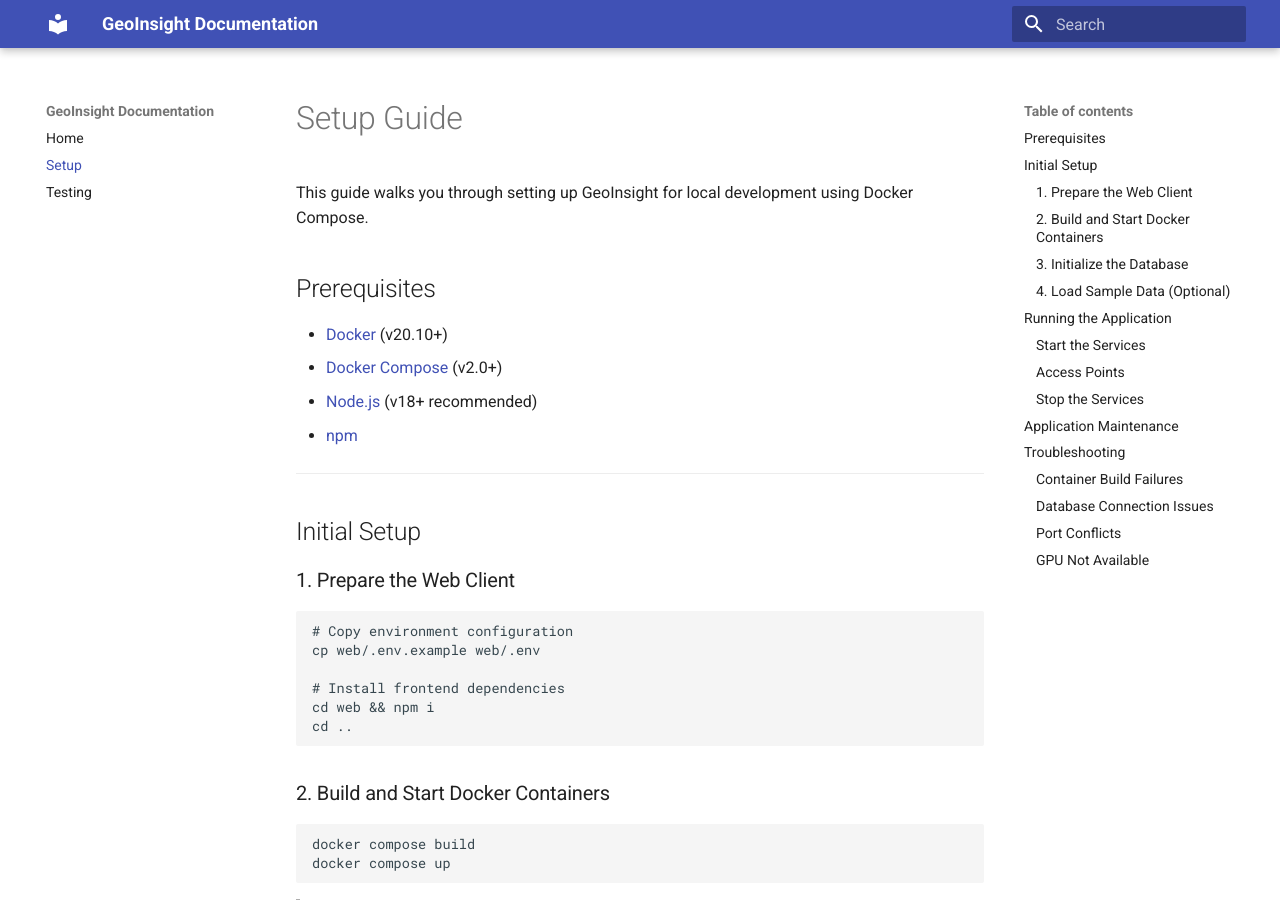
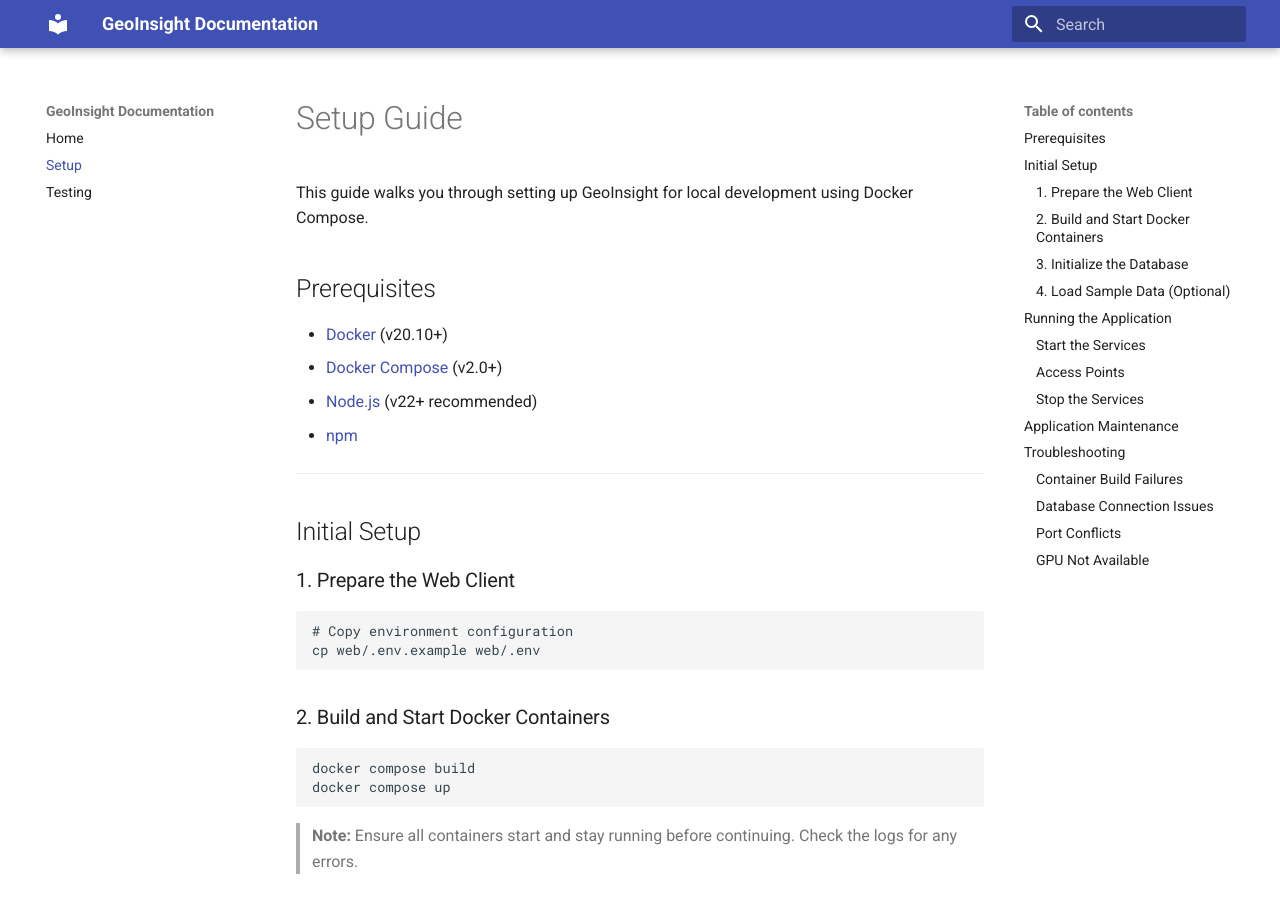
Before and after one commit to OpenGeoscience/uvdat, an MkDocs documentation site: the page built from docs/setup.md, in a window 1280 px wide and 900 px high. Built offline with MkDocs 1.6.1 and Material for MkDocs 9.7.7, drawn with Linux system fonts in a browser that asks for light colours; some of the changed text lies outside the part shown.

Commit message:
Address additional PR review feedback
- Remove npm install step (now handled inside container)
- Remove Node.js/npm from prerequisites
- Remove tile2net references (tile2net has been removed)

````diff
--- a/docs/setup.md
+++ b/docs/setup.md
@@ -6,7 +6,7 @@
 
 - [Docker](https://docs.docker.com/get-docker/) (v20.10+)
 - [Docker Compose](https://docs.docker.com/compose/install/) (v2.0+)
-- [Node.js](https://nodejs.org/) (v18+ recommended)
+- [Node.js](https://nodejs.org/) (v22+ recommended)
 - [npm](https://www.npmjs.com/)
 
 ---
@@ -18,10 +18,6 @@
 ```bash
 # Copy environment configuration
 cp web/.env.example web/.env
-
-# Install frontend dependencies
-cd web && npm i
-cd ..
 ```
 
 ### 2. Build and Start Docker Containers
````
Also changed, not shown: other parts of docs/setup.md (+2 -2 lines).
